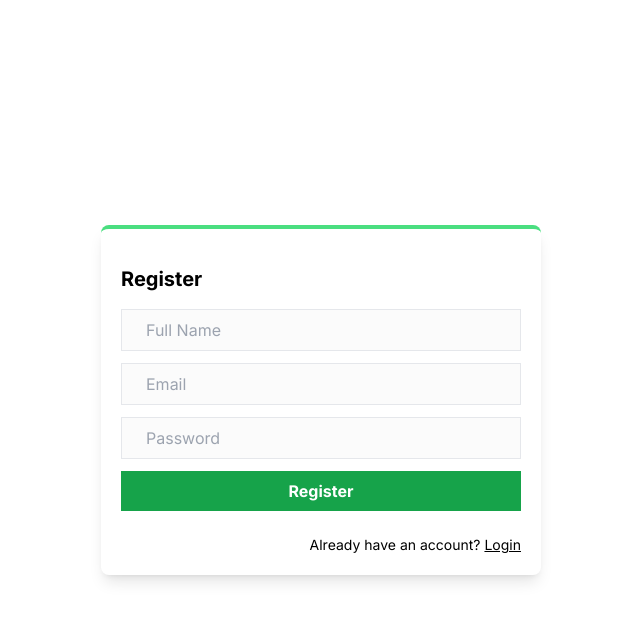
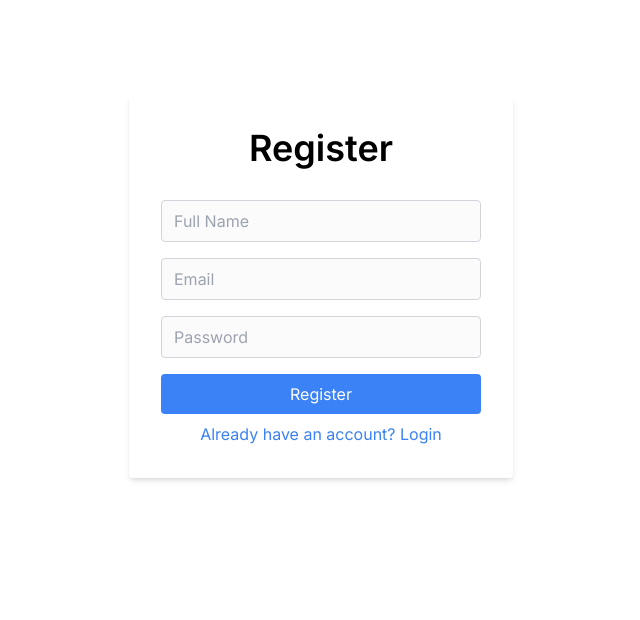
Before and after one commit to cheeseburg3h/scalable-project, a Next.js app: page /register in a window 1280 px wide. Shown: the top 620 px of the page, without its empty margins (319-959 px from the left). Built offline with nearby package versions, Linux system fonts and the light colour scheme; no server answers.

Commit message:
push temporary code

```diff
--- a/components/RegisterForm.jsx
+++ b/components/RegisterForm.jsx
@@ -61,40 +61,49 @@
   };
 
   return (
-    <div className="grid place-items-center h-screen">
-      <div className="shadow-lg p-5 rounded-lg border-t-4 border-green-400">
-        <h1 className="text-xl font-bold my-4">Register</h1>
-
-        <form onSubmit={handleSubmit} className="flex flex-col gap-3">
+    <div className="flex min-h-screen flex-col items-center justify-between p-24">
+      <div className="bg-[#ffffff] p-8 rounded shadow-md w-96">
+        <h1 className="text-4xl text-center font-semibold mb-8">Register</h1>
+        <form onSubmit={handleSubmit}>
           <input
             onChange={(e) => setName(e.target.value)}
             type="text"
+            className="w-full border border-gray-300 text-white rounded px-3 py-2 mb-4 focus:outline-none focus:border-blue-400 focus:text-black"
             placeholder="Full Name"
+            required
           />
           <input
             onChange={(e) => setEmail(e.target.value)}
             type="text"
+            className="w-full border border-gray-300 text-white rounded px-3 py-2 mb-4 focus:outline-none focus:border-blue-400 focus:text-black"
             placeholder="Email"
+            required
           />
           <input
             onChange={(e) => setPassword(e.target.value)}
             type="password"
+            className="w-full border border-gray-300 text-white rounded px-3 py-2 mb-4 focus:outline-none focus:border-blue-400 focus:text-black"
             placeholder="Password"
+            required
           />
-          <button className="bg-green-600 text-white font-bold cursor-pointer px-6 py-2">
+          <button
+            type="submit"
+            className="w-full bg-blue-500 text-white py-2 rounded hover:bg-blue-600"
+          >
             Register
           </button>
-
           {error && (
             <div className="bg-red-500 text-white w-fit text-sm py-1 px-3 rounded-md mt-2">
               {error}
             </div>
           )}
-
-          <Link className="text-sm mt-3 text-right" href={"/"}>
-            Already have an account? <span className="underline">Login</span>
-          </Link>
         </form>
+        <Link
+          className="block text-center text-blue-500 hover:underline mt-2"
+          href="/"
+        >
+          Already have an account? Login
+        </Link>
       </div>
     </div>
   );
```
Also changed, not shown: lib/mongodb.js (line endings or trailing spaces).
